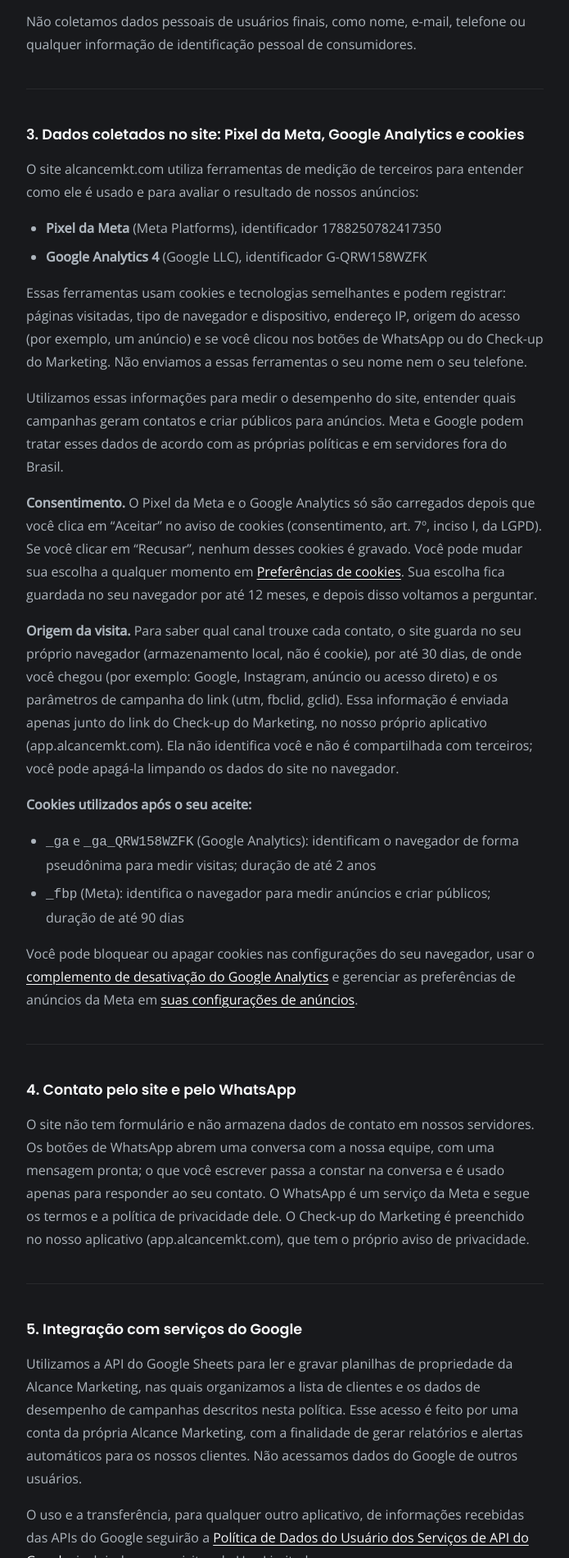
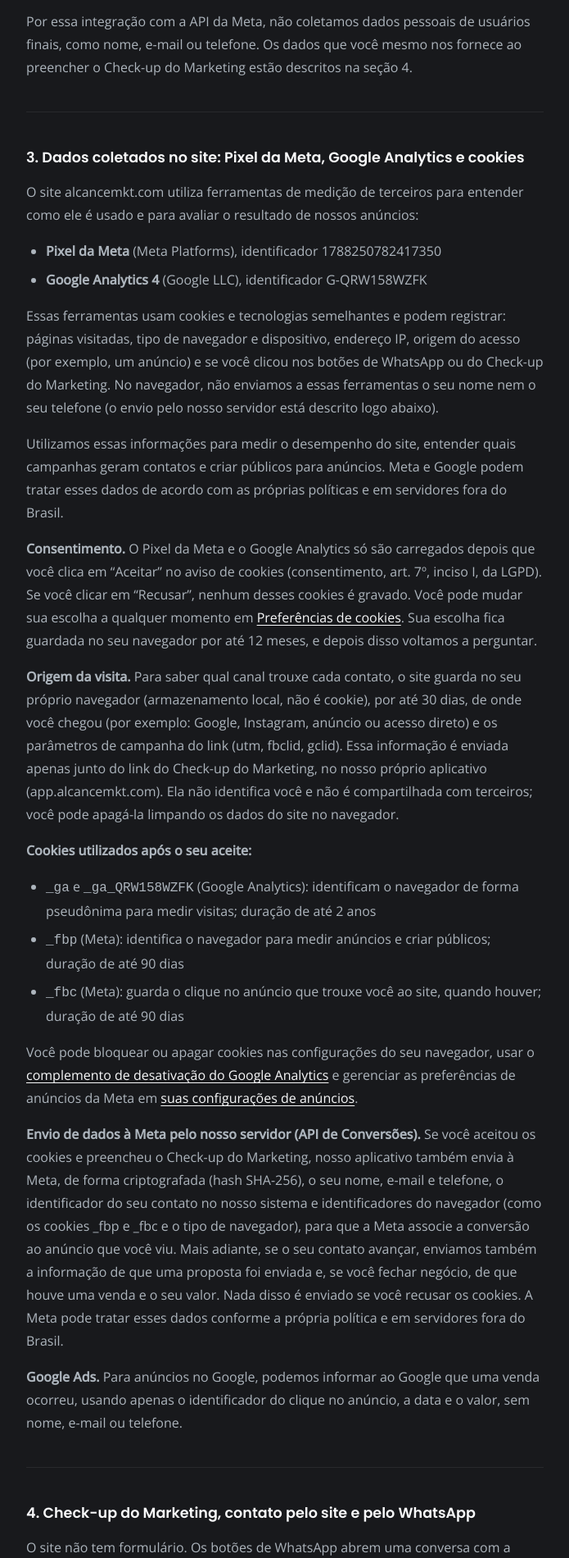
Before and after one commit to alcancemarketing/alcance-landing, a plain HTML site: page privacidade.html in a window 1280 px wide. Shown: the part 900-2800 px from the top of the page at 82% size, without its empty margins (292-987 px from the left). Drawn offline with nearby package versions, Linux system fonts and the light colour scheme.

Commit message:
Política de privacidade: Check-up, envio de dados à Meta pelo servidor e Google Ads
Co-Authored-By: Claude Sonnet 5.5 <noreply@anthropic.com>

```diff
--- a/privacidade.html
+++ b/privacidade.html
@@ -41,7 +41,7 @@ footer{padding:2rem 5vw;border-top:1px solid rgba(255,255,255,0.07);text-align:c
 </nav>
 <div class="container">
   <h1>Política de Privacidade</h1>
-  <p class="subtitle">Última atualização: novembro de 2026</p>
+  <p class="subtitle">Última atualização: 20 de novembro de 2026</p>
 
   <h2>1. Quem somos</h2>
   <p>A Alcance Marketing é uma empresa de marketing estratégico sediada em Manaus, Amazonas, Brasil. Operamos como agência de gestão de tráfego pago e consultoria de marketing digital para negócios locais.</p>
@@ -56,7 +56,7 @@ footer{padding:2rem 5vw;border-top:1px solid rgba(255,255,255,0.07);text-align:c
     <li>Conversas iniciadas via WhatsApp</li>
     <li>Identificadores de contas de anúncios (ad account IDs)</li>
   </ul>
-  <p>Não coletamos dados pessoais de usuários finais, como nome, e-mail, telefone ou qualquer informação de identificação pessoal de consumidores.</p>
+  <p>Por essa integração com a API da Meta, não coletamos dados pessoais de usuários finais, como nome, e-mail ou telefone. Os dados que você mesmo nos fornece ao preencher o Check-up do Marketing estão descritos na seção 4.</p>
 
   <h2>3. Dados coletados no site: Pixel da Meta, Google Analytics e cookies</h2>
   <p>O site alcancemkt.com utiliza ferramentas de medição de terceiros para entender como ele é usado e para avaliar o resultado de nossos anúncios:</p>
@@ -64,7 +64,7 @@ footer{padding:2rem 5vw;border-top:1px solid rgba(255,255,255,0.07);text-align:c
     <li><strong>Pixel da Meta</strong> (Meta Platforms), identificador 1788250782417350</li>
     <li><strong>Google Analytics 4</strong> (Google LLC), identificador G-QRW158WZFK</li>
   </ul>
-  <p>Essas ferramentas usam cookies e tecnologias semelhantes e podem registrar: páginas visitadas, tipo de navegador e dispositivo, endereço IP, origem do acesso (por exemplo, um anúncio) e se você clicou nos botões de WhatsApp ou do Check-up do Marketing. Não enviamos a essas ferramentas o seu nome nem o seu telefone.</p>
+  <p>Essas ferramentas usam cookies e tecnologias semelhantes e podem registrar: páginas visitadas, tipo de navegador e dispositivo, endereço IP, origem do acesso (por exemplo, um anúncio) e se você clicou nos botões de WhatsApp ou do Check-up do Marketing. No navegador, não enviamos a essas ferramentas o seu nome nem o seu telefone (o envio pelo nosso servidor está descrito logo abaixo).</p>
   <p>Utilizamos essas informações para medir o desempenho do site, entender quais campanhas geram contatos e criar públicos para anúncios. Meta e Google podem tratar esses dados de acordo com as próprias políticas e em servidores fora do Brasil.</p>
   <p><strong>Consentimento.</strong> O Pixel da Meta e o Google Analytics só são carregados depois que você clica em “Aceitar” no aviso de cookies (consentimento, art. 7º, inciso I, da LGPD). Se você clicar em “Recusar”, nenhum desses cookies é gravado. Você pode mudar sua escolha a qualquer momento em <a href="#" onclick="window.acOpenConsent&amp;&amp;window.acOpenConsent();return false;">Preferências de cookies</a>. Sua escolha fica guardada no seu navegador por até 12 meses, e depois disso voltamos a perguntar.</p>
   <p><strong>Origem da visita.</strong> Para saber qual canal trouxe cada contato, o site guarda no seu próprio navegador (armazenamento local, não é cookie), por até 30 dias, de onde você chegou (por exemplo: Google, Instagram, anúncio ou acesso direto) e os parâmetros de campanha do link (utm, fbclid, gclid). Essa informação é enviada apenas junto do link do Check-up do Marketing, no nosso próprio aplicativo (app.alcancemkt.com). Ela não identifica você e não é compartilhada com terceiros; você pode apagá-la limpando os dados do site no navegador.</p>
@@ -72,11 +72,16 @@ footer{padding:2rem 5vw;border-top:1px solid rgba(255,255,255,0.07);text-align:c
   <ul>
     <li><code>_ga</code> e <code>_ga_QRW158WZFK</code> (Google Analytics): identificam o navegador de forma pseudônima para medir visitas; duração de até 2 anos</li>
     <li><code>_fbp</code> (Meta): identifica o navegador para medir anúncios e criar públicos; duração de até 90 dias</li>
+    <li><code>_fbc</code> (Meta): guarda o clique no anúncio que trouxe você ao site, quando houver; duração de até 90 dias</li>
   </ul>
   <p>Você pode bloquear ou apagar cookies nas configurações do seu navegador, usar o <a href="https://tools.google.com/dlpage/gaoptout" rel="noopener">complemento de desativação do Google Analytics</a> e gerenciar as preferências de anúncios da Meta em <a href="https://www.facebook.com/settings/?tab=ads" rel="noopener">suas configurações de anúncios</a>.</p>
 
-  <h2>4. Contato pelo site e pelo WhatsApp</h2>
-  <p>O site não tem formulário e não armazena dados de contato em nossos servidores. Os botões de WhatsApp abrem uma conversa com a nossa equipe, com uma mensagem pronta; o que você escrever passa a constar na conversa e é usado apenas para responder ao seu contato. O WhatsApp é um serviço da Meta e segue os termos e a política de privacidade dele. O Check-up do Marketing é preenchido no nosso aplicativo (app.alcancemkt.com), que tem o próprio aviso de privacidade.</p>
+  <p><strong>Envio de dados à Meta pelo nosso servidor (API de Conversões).</strong> Se você aceitou os cookies e preencheu o Check-up do Marketing, nosso aplicativo também envia à Meta, de forma criptografada (hash SHA-256), o seu nome, e-mail e telefone, o identificador do seu contato no nosso sistema e identificadores do navegador (como os cookies _fbp e _fbc e o tipo de navegador), para que a Meta associe a conversão ao anúncio que você viu. Mais adiante, se o seu contato avançar, enviamos também a informação de que uma proposta foi enviada e, se você fechar negócio, de que houve uma venda e o seu valor. Nada disso é enviado se você recusar os cookies. A Meta pode tratar esses dados conforme a própria política e em servidores fora do Brasil.</p>
+  <p><strong>Google Ads.</strong> Para anúncios no Google, podemos informar ao Google que uma venda ocorreu, usando apenas o identificador do clique no anúncio, a data e o valor, sem nome, e-mail ou telefone.</p>
+
+  <h2>4. Check-up do Marketing, contato pelo site e pelo WhatsApp</h2>
+  <p>O site não tem formulário. Os botões de WhatsApp abrem uma conversa com a nossa equipe, com uma mensagem pronta; o que você escrever passa a constar na conversa e é usado apenas para responder ao seu contato. O WhatsApp é um serviço da Meta e segue os termos e a política de privacidade dele.</p>
+  <p><strong>Check-up do Marketing.</strong> É preenchido no nosso aplicativo (app.alcancemkt.com). Nele coletamos o seu nome, o nome da empresa, o WhatsApp, o e-mail (se informado), o Instagram, o segmento e as suas respostas sobre o marketing do negócio. Guardamos também a origem da visita (por exemplo, a campanha do anúncio e a página de onde você veio) e, só se você aceitou os cookies, identificadores do navegador e o momento do aceite. Não guardamos o seu endereço IP. Usamos esses dados para fazer o diagnóstico e responder ao seu contato, para acompanhar a relação comercial e para medir o resultado dos nossos anúncios, nos termos descritos na seção 3. Os dados ficam em servidores com acesso restrito à equipe da Alcance e são mantidos pelo tempo necessário ao atendimento e à relação comercial. Você pode pedir a exclusão a qualquer momento (seção 10).</p>
 
   <h2>5. Integração com serviços do Google</h2>
   <p>Utilizamos a API do Google Sheets para ler e gravar planilhas de propriedade da Alcance Marketing, nas quais organizamos a lista de clientes e os dados de desempenho de campanhas descritos nesta política. Esse acesso é feito por uma conta da própria Alcance Marketing, com a finalidade de gerar relatórios e alertas automáticos para os nossos clientes. Não acessamos dados do Google de outros usuários.</p>
```
